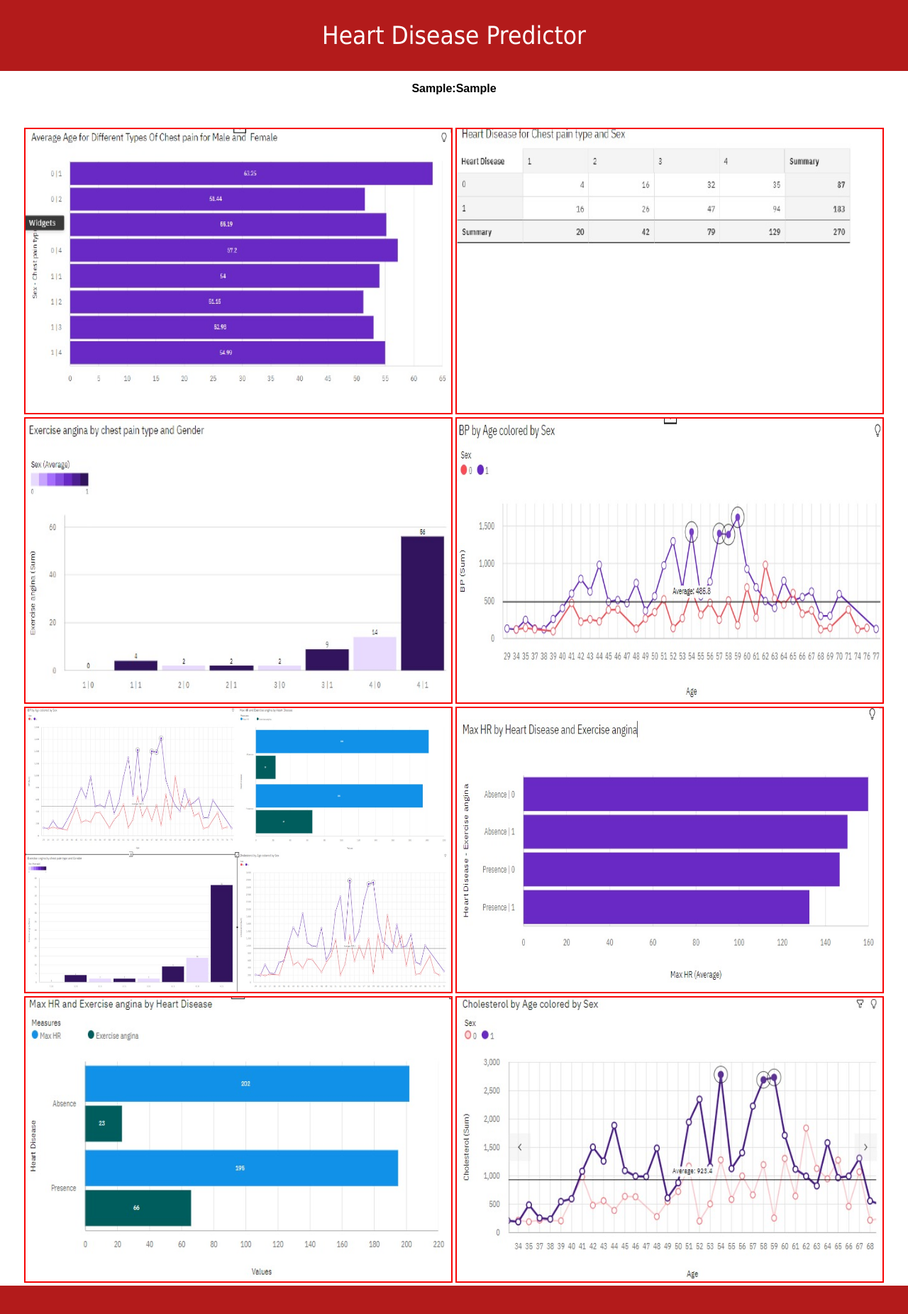
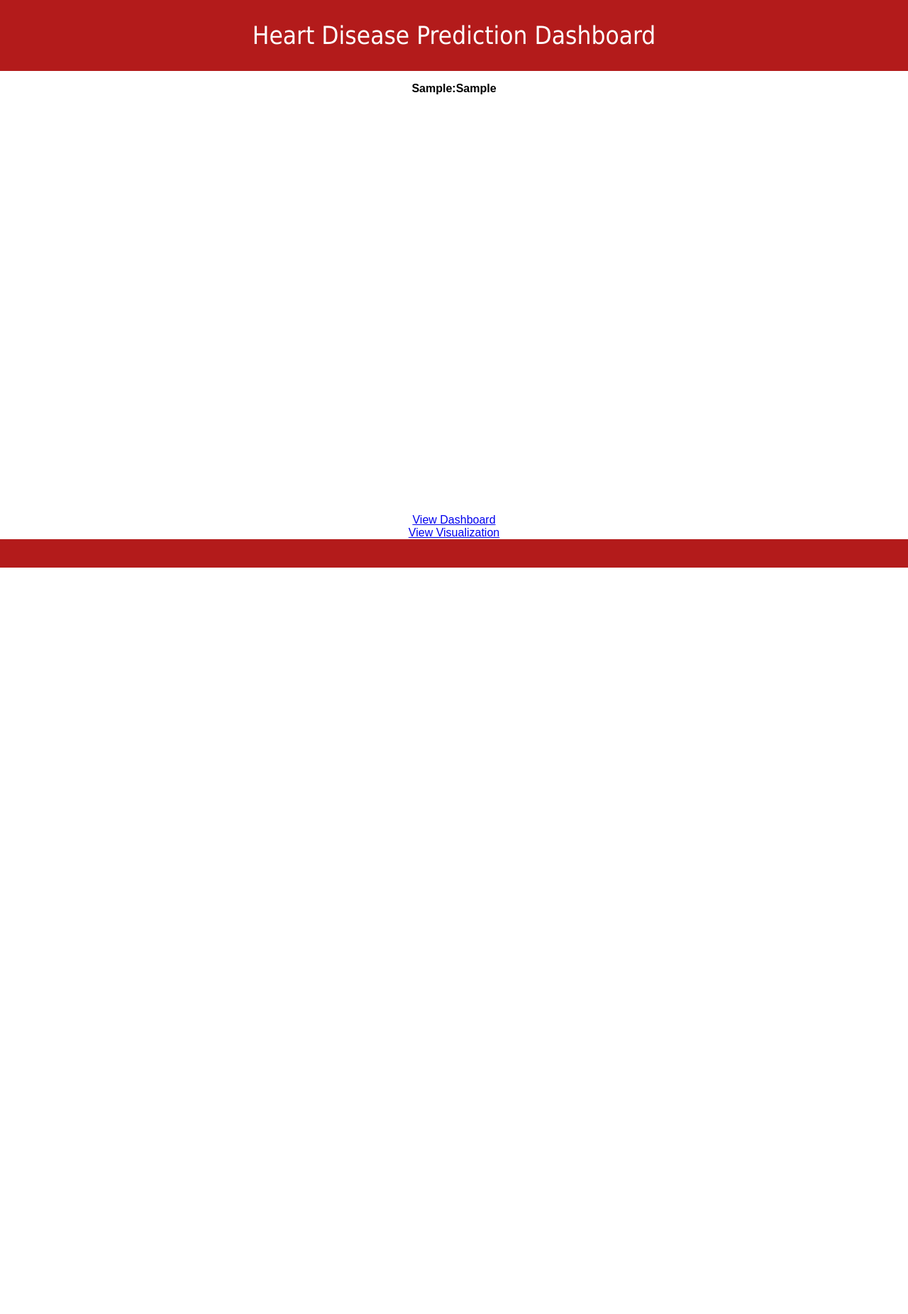
Before and after one commit to IBM-EPBL/IBM-Project-22050-1659802256, a Flask app: template Final Deliverables/Main/templates/result.html in a window 1280 px wide. Shown: the whole page at 71% size. After the commit the page ends 800 px from the top, so only its background shows below. Run offline with Flask 2, Linux system fonts and the light colour scheme; the template is opened without the code that fills it: most values are stand-ins (such as "Sample title", 1, 10 or a date in 2020); parts of the project's set-up code (start-up, migrations or seed data) failed here and were passed over; some libraries are stand-ins or nearby versions.

Commit message:
Add files via upload

```diff
--- a/Final Deliverables/Main/templates/result.html
+++ b/Final Deliverables/Main/templates/result.html
@@ -4,7 +4,7 @@
 	<head>
 		<meta charset="utf-8">
 		<meta name="viewport" content="width=device-width, initial-scale=1.0">
-		<title>Heart Disease Predictor</title>
+		<title>dashboard</title>
 		<link rel="shortcut icon" href="{{ url_for('static', filename='diabetes-favicon.ico') }}">
 		<link rel="stylesheet" type="text/css" href="{{ url_for('static', filename='style.css') }}">
 		<script src="https://kit.fontawesome.com/5f3f547070.js" crossorigin="anonymous"></script>
@@ -16,7 +16,7 @@
 
         <!-- Website Title -->
 		<div class="container">
-            <h2 class='container-heading'><span class="heading_font">Heart Disease Predictor</span></h2>
+            <h2 class='container-heading'><span class="heading_font">Heart Disease Prediction Dashboard</span></h2>
     	</div>
 
 		<!-- Result -->
@@ -39,19 +39,13 @@
 
 
 
-		<div class="graph">
-			<img src="/static/1.jpeg" alt="" width="600" height="400"/>
-			<img src="/static/2.jpeg" alt="" width="600" height="400"/>
-			<img src="/static/3.jpeg" alt="" width="600" height="400"/>
-			<img src="/static/4.jpeg" alt="" width="600" height="400"/>
-			<img src="/static/5.jpeg" alt="" width="600" height="400"/>
-			<img src="/static/6.jpeg" alt="" width="600" height="400"/>
-			<img src="/static/7.jpeg" alt="" width="600" height="400"/>
-			<img src="/static/8.jpeg" alt="" width="600" height="400"/>
+			<div class="vis">
+				<a href="https://us3.ca.analytics.ibm.com/bi/?perspective=dashboard&pathRef=.public_folders%2Fvisualizations%2FDashboard&action=view&mode=dashboard" target="_blank">View Dashboard</a>
+			</div>
+			<div class="vis">
+				<a href="https://us3.ca.analytics.ibm.com/bi/?perspective=dashboard&pathRef=.public_folders%2Fvisualizations%2FVisualizations&action=view&mode=dashboard" target="_blank">View Visualization</a>
 			</div>
 
-
-		<!-- Footer -->
        <div class='footer'>
        </div>
 
```
